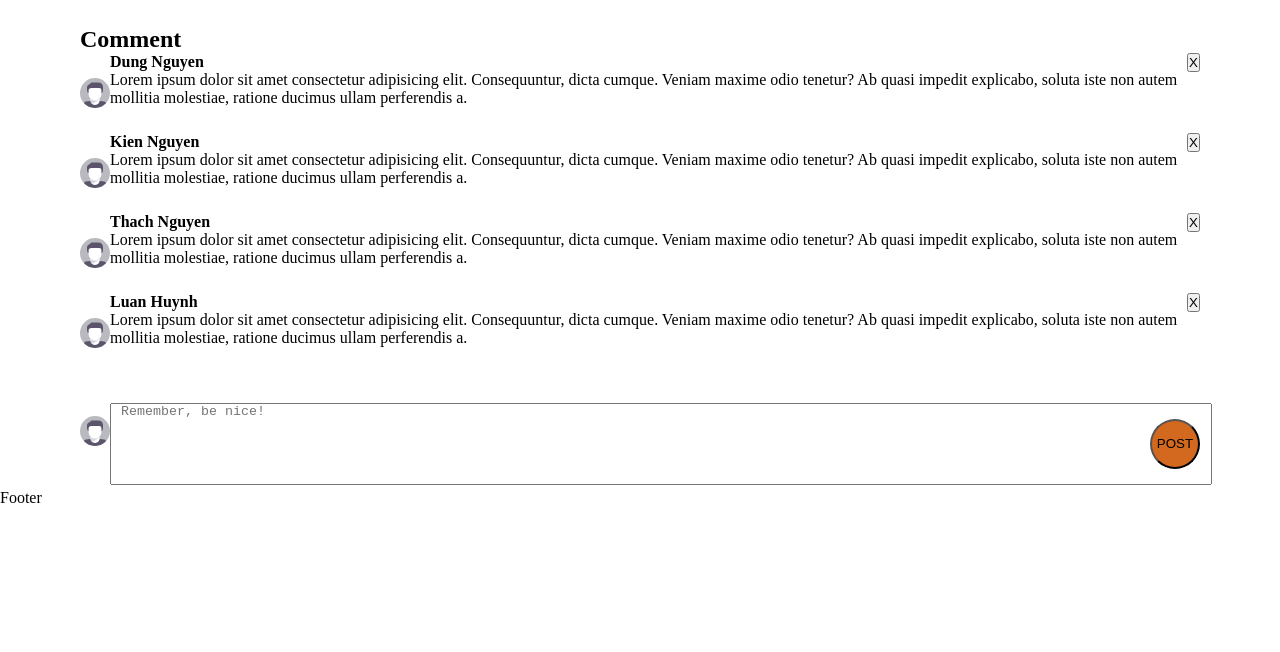
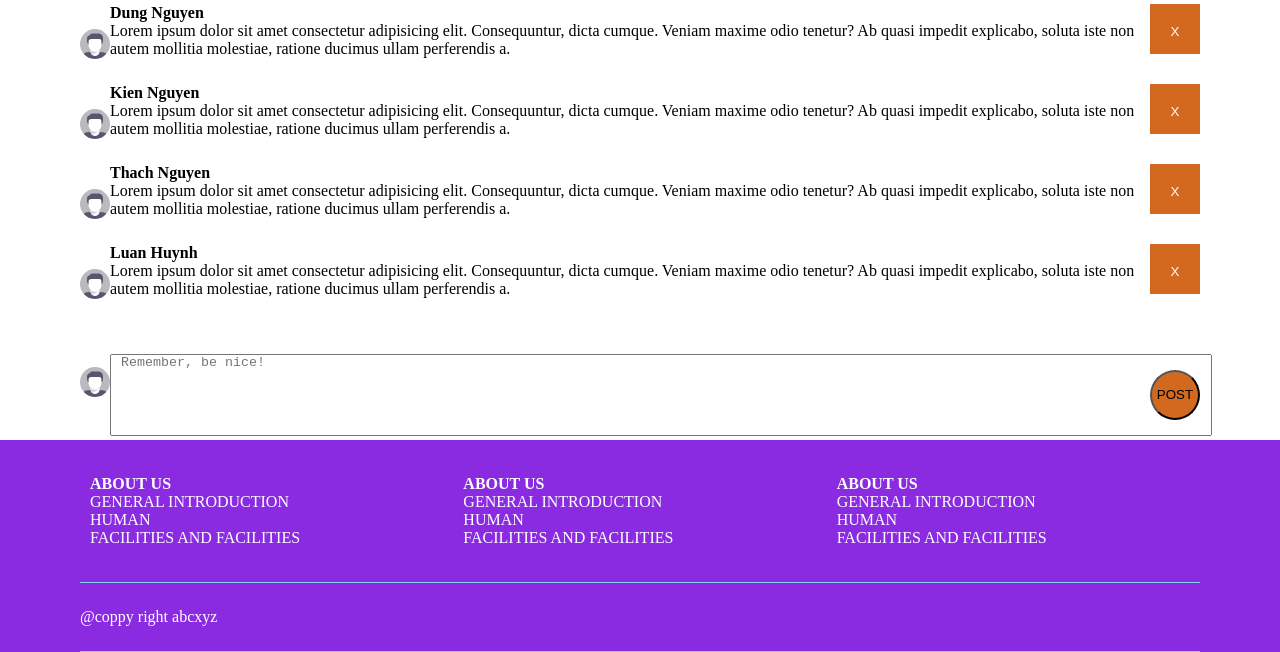
Before and after one commit to at-vuongtran/JSBasic, a plain HTML site: page news_details/details.html in a window 1280 px wide. Shown: the part 494-1146 px from the top of the page. Before the commit the page ends 1001 px from the top, so only its background shows below. Drawn offline with Linux system fonts and the light colour scheme.

Commit message:
add footer for layout

```diff
--- a/news_details/css/style.css
+++ b/news_details/css/style.css
@@ -49,7 +49,8 @@
 .share-me {
 	width: 100%;
 	text-align: center;
-	margin: 50px 0;
+	padding: 25px 0;
+	border-bottom: blueviolet 1pt solid;
 }
 
 .icon {
@@ -70,7 +71,7 @@
 
 .comment-item {
 	display: flex;
-	height: 80px;
+	min-height: 80px;
 	width: 100%;
 }
 
@@ -101,3 +102,52 @@
 	border-bottom: none;
 	width: 100%;
 }
+
+.btn-remove {
+	position: relative;
+  background-color: chocolate;
+  border: none;
+  color: #FFFFFF;
+  padding: 20px;
+	width: 50px;
+	height: 50px;
+  text-align: center;
+  -webkit-transition-duration: 0.4s; /* Safari */
+  transition-duration: 0.4s;
+  text-decoration: none;
+  overflow: hidden;
+  cursor: pointer;
+}
+
+.footer-content {
+  display: flex;
+  padding: 25px 0 25px 0;
+  border-bottom: 1px solid #81d1f9;
+  box-sizing: border-box;
+}
+
+.footer-content>article {
+  padding: 10px;
+}
+
+.footer-item {
+  width: 33%;
+}
+
+.footer-item ul {
+  list-style: none;
+}
+
+.coppy {
+  padding: 25px 0 0 0;
+}
+
+.author {
+  padding: 25px 0 0 0;
+  justify-content: flex-start
+}
+
+footer {
+  background-color: blueviolet;
+  color: white;
+}
--- a/news_details/details.html
+++ b/news_details/details.html
@@ -47,9 +47,41 @@
 			</div>
 		</section>
 	</main>
-	<footer class="footer">
-		Footer
-	</footer>
+	<footer>
+    <div class="container">
+      <section class="footer-content">
+        <article class="about-us footer-item">
+          <h4>ABOUT US</h4>
+          <ul>
+            <li>GENERAL INTRODUCTION</li>
+            <li>HUMAN</li>
+            <li>FACILITIES AND FACILITIES</li>
+          </ul>
+        </article>
+        <article class="support footer-item">
+          <h4>ABOUT US</h4>
+          <ul>
+            <li>GENERAL INTRODUCTION</li>
+            <li>HUMAN</li>
+            <li>FACILITIES AND FACILITIES</li>
+          </ul>
+        </article>
+        <article class="connection footer-item">
+          <h4>ABOUT US</h4>
+          <ul>
+            <li>GENERAL INTRODUCTION</li>
+            <li>HUMAN</li>
+            <li>FACILITIES AND FACILITIES</li>
+          </ul>
+        </article>
+      </section>
+      <section class="footer-content">
+        <div class="footer-left">
+          <span class="coppy">@coppy right abcxyz</span>
+        </div>
+      </section>
+    </div>
+  </footer>
 	<script src="./javascript/model.js"></script>
 	<script src="./javascript/app.js"></script>
 </body>
```
